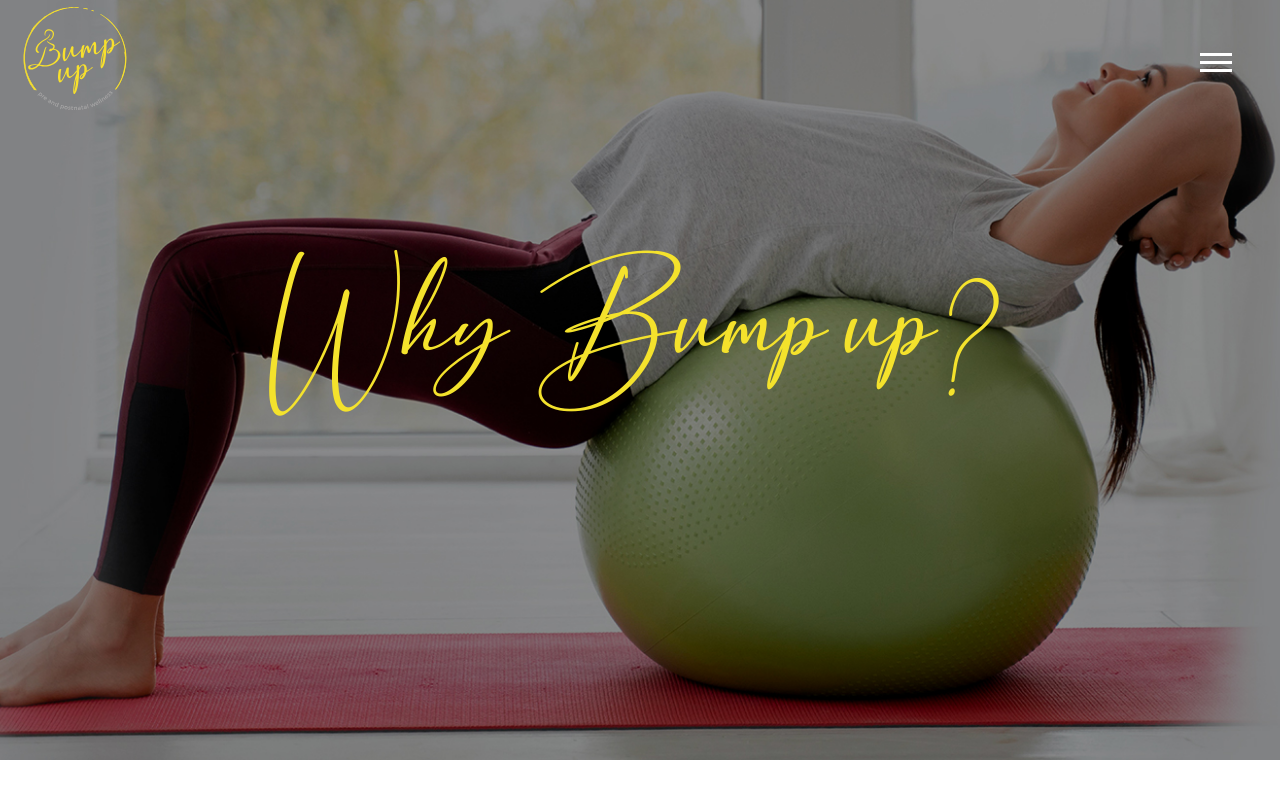
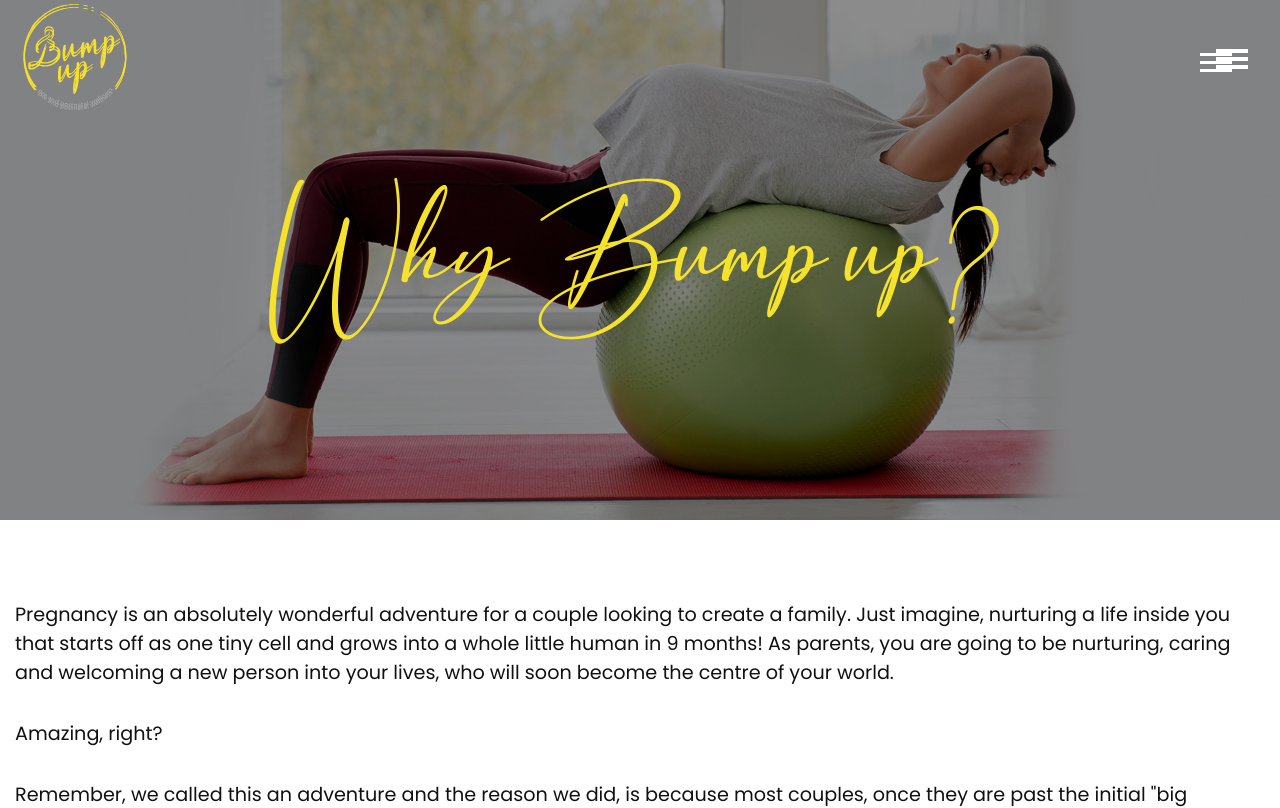
Before and after one commit to 2G-Developers/bumup, a React (Create React App) app: page /whybumpup in a window 1280 px wide. Shown: the top 808 px of the page. Built offline with nearby package versions, Linux system fonts and the light colour scheme.

Commit message:
removed desktop navbar

```diff
--- a/src/components/About/About.jsx
+++ b/src/components/About/About.jsx
@@ -7,7 +7,6 @@
 
             <div className="container">
                 <div className="row">
-                    <h1 className="about__header">Why Bump up?</h1>
 
                     <div className="about__text">
                         <p>
--- a/src/components/Carousel/Carousel.jsx
+++ b/src/components/Carousel/Carousel.jsx
@@ -6,9 +6,9 @@
     {
         return (
         <header id="hero" className="hero">
-            <div className="hero__img">
-                <img src={images} className="img-fluid desktop-carousel" alt={altText} />
-                <img src={imagesMobile} className="img-fluid mobile-carousel" alt={altText} />
+            <div className="hero__img hero__img--small">
+                <img src={images} className="img-fluid hero__img--position-top desktop-carousel" alt={altText} />
+                <img src={imagesMobile} className="img-fluid hero__img--position-bottom mobile-carousel" alt={altText} />
                 <div className="hero__caption" >
                     <h5 className="hero__header__bumpup mobile">Why Bump up?</h5>
                     <h5 className="hero__header__bumpup desktop">Why Bump up?</h5>
@@ -39,13 +39,13 @@
                     <h3 className="hero__header mobile">Strong, <br />happy mummas</h3>
                     <h3 className="hero__header desktop">Strong, happy mummas</h3>
 
-                    <div className="hero__content desktop">
+                    <div className="hero__content tablet-desktop">
                         <p style={{whiteSpace: "nowrap"}}>At Bump up, we believe that every pregnancy should be a happy pregnancy! We offer programs to help</p>
                         <p style={{whiteSpace: "nowrap"}}>mummas (and daddies) simply enjoy their experience of pregnancy and stay healthy, fit and sorted to </p>
                         <p style={{whiteSpace: "nowrap"}}>make the best of their bump(y) times.</p>
                     </div>
 
-                    <div className="hero__content mobile">
+                    <div className="hero__content tablet">
                         <p>At Bump up, we believe that every pregnancy should be a happy pregnancy! We offer programs to help
                         mummas (and daddies) simply enjoy their experience of pregnancy and stay healthy, fit and sorted to
                         make the best of their bump(y) times.</p>
--- a/src/components/Navbar/Navbar.jsx
+++ b/src/components/Navbar/Navbar.jsx
@@ -72,7 +72,7 @@
             <Link to="/" className={class1}>Home</Link>
             <Link to="/program" className={class2}>What do we offer?</Link>
             <Link to="/whybumpup" className={class4}>Why Bump up?</Link>
-            <Link to="/contact" className={class3}>Get in Touch</Link>
+            <Link to="/contact" className={class3}>Get in touch</Link>
 
         </div>
     </div>
--- a/src/components/Navbar/NavbarMobile.jsx
+++ b/src/components/Navbar/NavbarMobile.jsx
@@ -26,7 +26,7 @@
 
 
     return (
-        <nav className={`${collapse ? 'navbar-mobile mobile navbar-mobile--white': 'navbar-mobile mobile'}`} style={{background: `${ navbar ? '#fff' : 'transparent'}`}} id="nav-mobile">
+        <nav className={`${collapse ? 'navbar-mobile navbar-mobile--white': 'navbar-mobile'}`} style={{background: `${ navbar ? '#fff' : 'transparent'}`}} id="nav-mobile">
             <div className="navbar-mobile__wrapper">
 
                 <Link to="/"><Bumpup className="logo" /></Link>
@@ -43,7 +43,7 @@
                     <li className={`${myUrl.endsWith("/")? 'navbar-mobile__list navbar-mobile__list--active': 'navbar-mobile__list'}`}><Link to="/" className="navbar-mobile__link">Home</Link></li>
                     <li className={`${myUrl.includes("program")? 'navbar-mobile__list navbar-mobile__list--active': 'navbar-mobile__list'}`}><Link to="/program" className="navbar-mobile__link">What do we offer?</Link></li>
                     <li className={`${myUrl.includes("whybumpup")? 'navbar-mobile__list navbar-mobile__list--active': 'navbar-mobile__list'}`}><Link to="/whybumpup" className="navbar-mobile__link">Why Bump up?</Link></li>
-                    <li className={`${myUrl.includes("contact")? 'navbar-mobile__list navbar-mobile__list--active': 'navbar-mobile__list'}`}><Link to="/contact" className="navbar-mobile__link">Get in Touch</Link></li>
+                    <li className={`${myUrl.includes("contact")? 'navbar-mobile__list navbar-mobile__list--active': 'navbar-mobile__list'}`}><Link to="/contact" className="navbar-mobile__link">Get in touch</Link></li>
                 </ul>
             </div>
         </nav>
--- a/src/pages/home.js
+++ b/src/pages/home.js
@@ -14,7 +14,7 @@
 function Home() {
   return (
     <div className="App">
-            <Navbar class1="navbar-list-active"/>
+            {/* <Navbar class1="navbar-list-active"/> */}
             <NavbarMobile />
             <Carousel images={HomeBanner} altText="Hero"
                 imagesMobile={HomeMobile} />
--- a/src/static/css/base/_layout.scss
+++ b/src/static/css/base/_layout.scss
@@ -38,6 +38,22 @@
     }
 }
 
+.tablet {
+    display: block !important;
+
+    @media (min-width: 1120px) {
+        display: none !important;
+    }
+}
+
+.tablet-desktop {
+    display: none !important;
+
+    @media (min-width: 1120px) {
+        display: block !important;
+    }
+}
+
 .desktop {
     display: none !important;
 
--- a/src/static/css/components/Carousel/_carousel.scss
+++ b/src/static/css/components/Carousel/_carousel.scss
@@ -6,6 +6,18 @@
         justify-content: center;
         // height: 85vh;
         height: 95vh;
+
+        &--small {
+            height: 65vh !important;
+        }
+
+        &--position-bottom {
+            object-position: bottom;
+        }
+
+        &--position-top {
+            object-position: top;
+        }
     }
 
     &__caption {
--- a/src/static/css/components/Founder/_founder.scss
+++ b/src/static/css/components/Founder/_founder.scss
@@ -39,7 +39,7 @@
     }
 
     &__signature {
-        margin-top: 1.5rem;
+        margin-top: 2rem;
     }
 
     &__text {
--- a/src/static/css/components/Navbar/navbar.scss
+++ b/src/static/css/components/Navbar/navbar.scss
@@ -159,7 +159,7 @@
       transition: max-height 300ms ease-in;
 
       &--show {
-        max-height: 200px;
+        max-height: 700px;
       }
     }
 
--- a/src/static/css/components/Offer/_offer.scss
+++ b/src/static/css/components/Offer/_offer.scss
@@ -2,7 +2,7 @@
     overflow: hidden;
     position: relative;
     background: #f4f4f4;
-    padding: 10rem 0;
+    padding: 5rem 0;
 
     &__banner {
         background-image: url('../../../img/Program.jpg');
```
